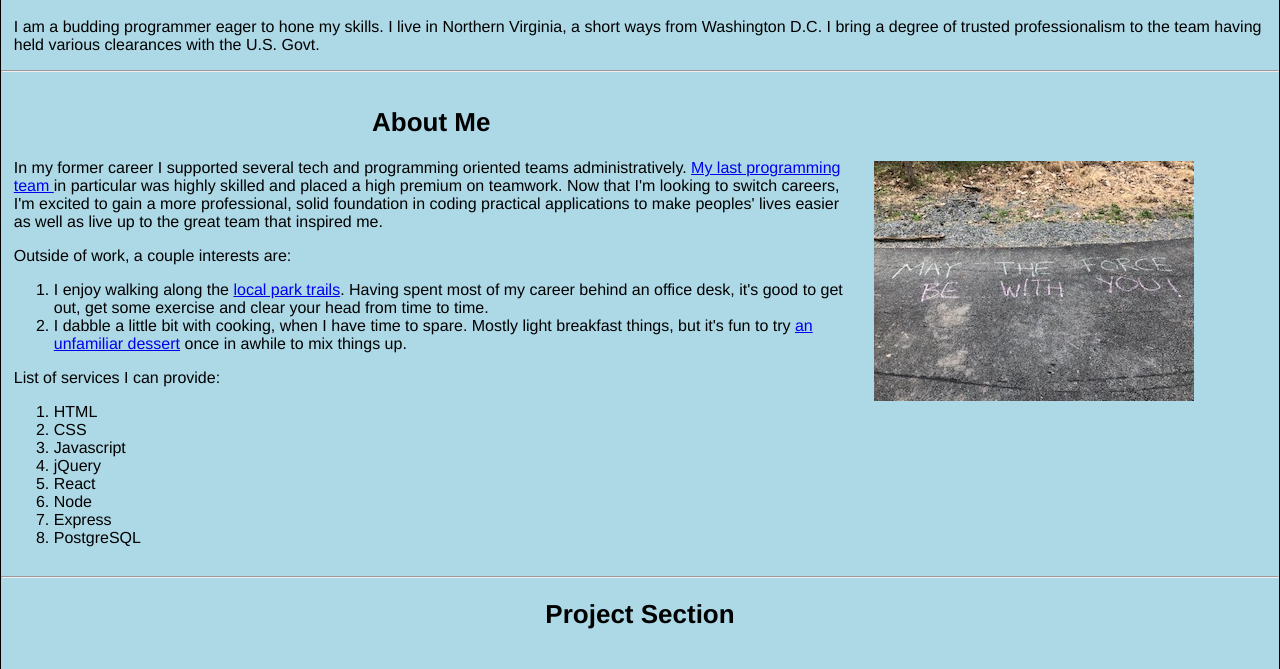
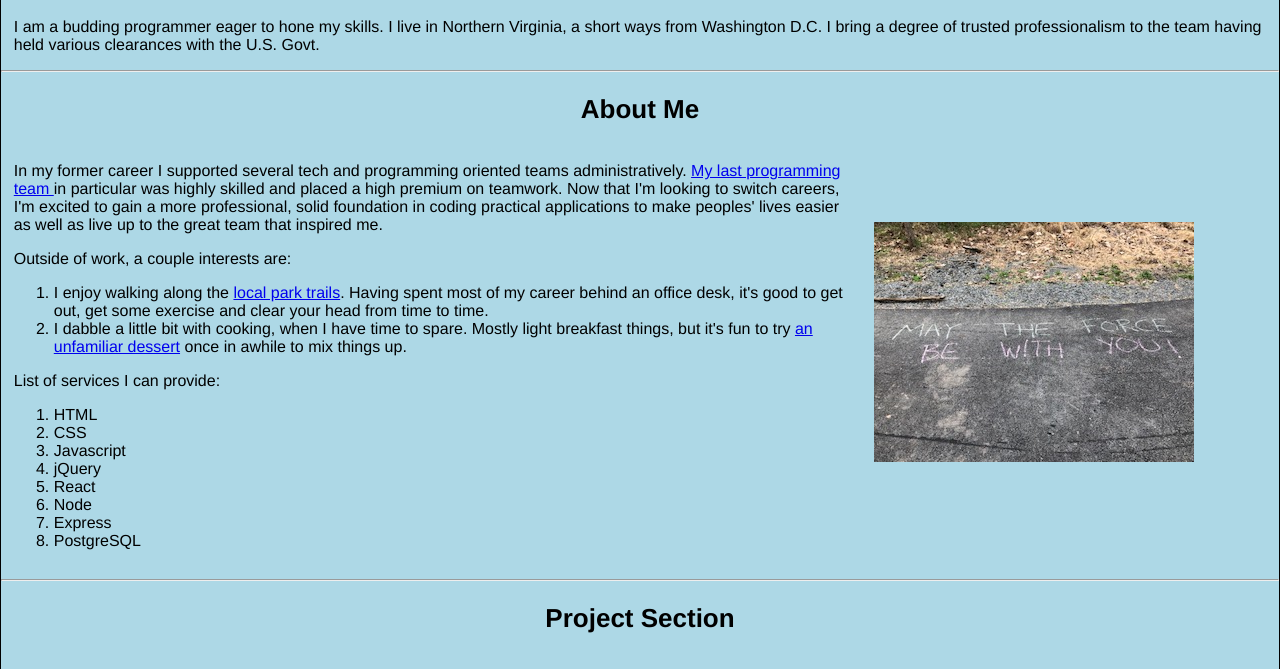
Before and after one commit to mertbagt/Portfolio-Page, a plain HTML site: page index.html in a window 1280 px wide. Shown: the part 131-800 px from the top of the page. Drawn offline with nearby package versions, Linux system fonts and the light colour scheme.

Commit message:
centered About Me across text and pic

```diff
--- a/index.html
+++ b/index.html
@@ -28,15 +28,15 @@
       <div >
         <section>  <!-- 1st main content portion -->
           <h2 class="spacing" id="Intro">Brief Intro</h2>
-          <p>I am a budding programmer eager to hone my skills.
+          <p id="About">I am a budding programmer eager to hone my skills.
              I live in Northern Virginia, a short ways from Washington D.C.
              I bring a degree of trusted professionalism to the team having held various clearances
              with the U.S. Govt.</p>
         </section>
         <hr>
+        <h2>About Me</h2>
         <section class="group"> <!-- 2nd main content portion -->
           <div class="item item-double">
-          <h2 id="About">About Me</h2>
           <p>
             In my former career I supported several tech and programming oriented teams
             administratively.
```
